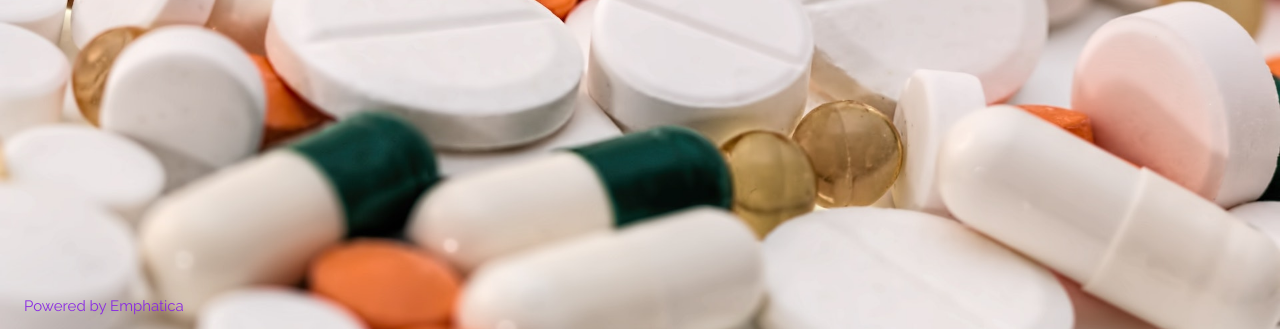
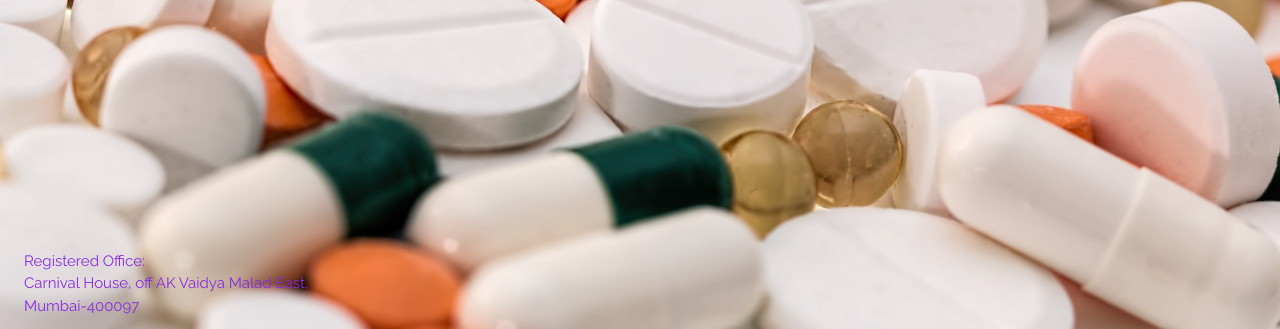
Before and after one commit to emphatica/emphatica.github.io, a plain HTML site: page index.html in a window 1280 px wide. Shown: the part 471-800 px from the top of the page. Drawn offline with nearby package versions, Linux system fonts and the light colour scheme.

Commit message:
Update index.html

```diff
--- a/index.html
+++ b/index.html
@@ -35,7 +35,9 @@ body, html {height: 100%}
     <p class="w3-large w3-center"></p>
   </div>
   <div class="w3-display-bottomleft w3-padding-large">
-    Powered by Emphatica
+    Registered Office:<br/>
+    Carnival House, off AK Vaidya Malad East,<br/>
+    Mumbai-400097
   </div>
 </div>
 
```
